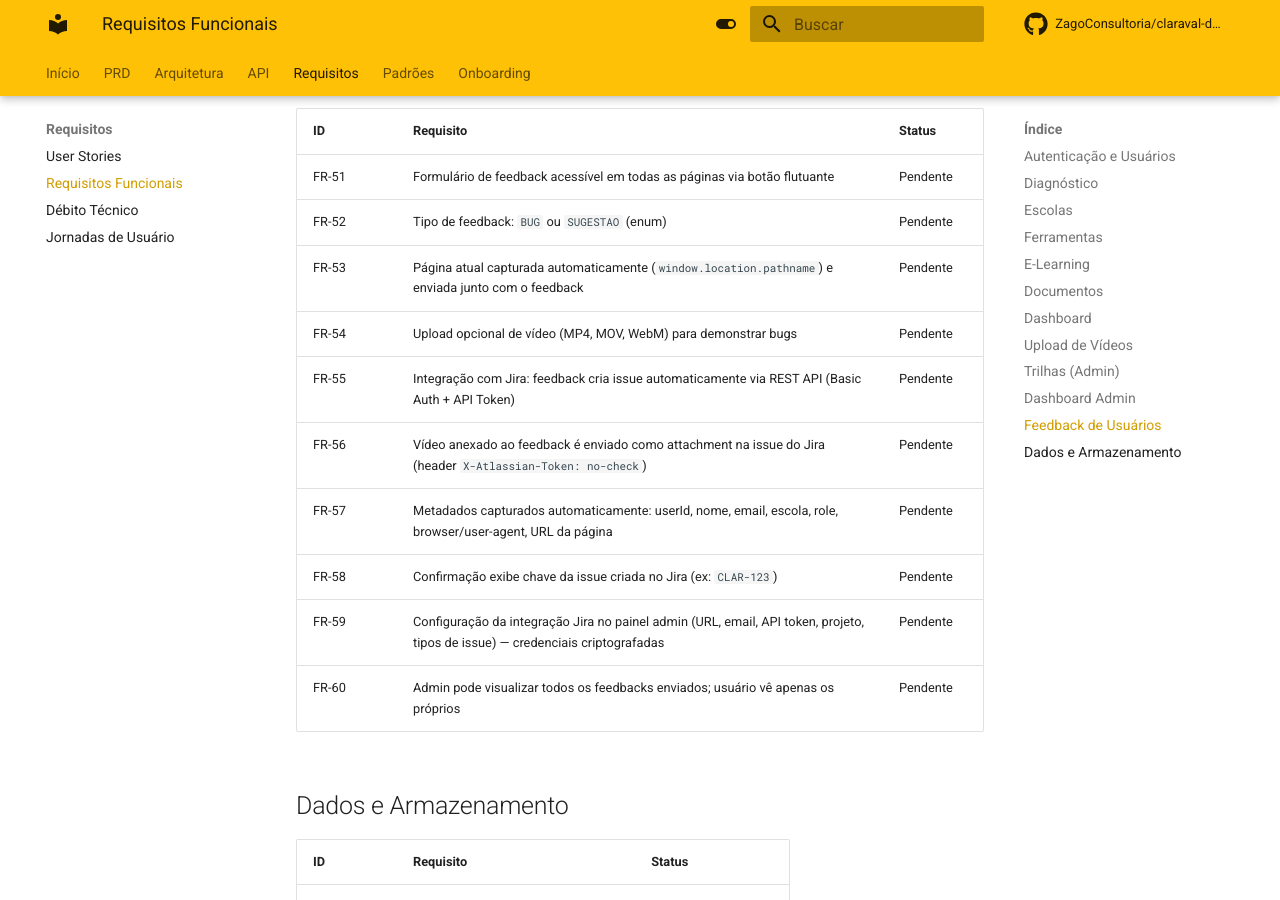
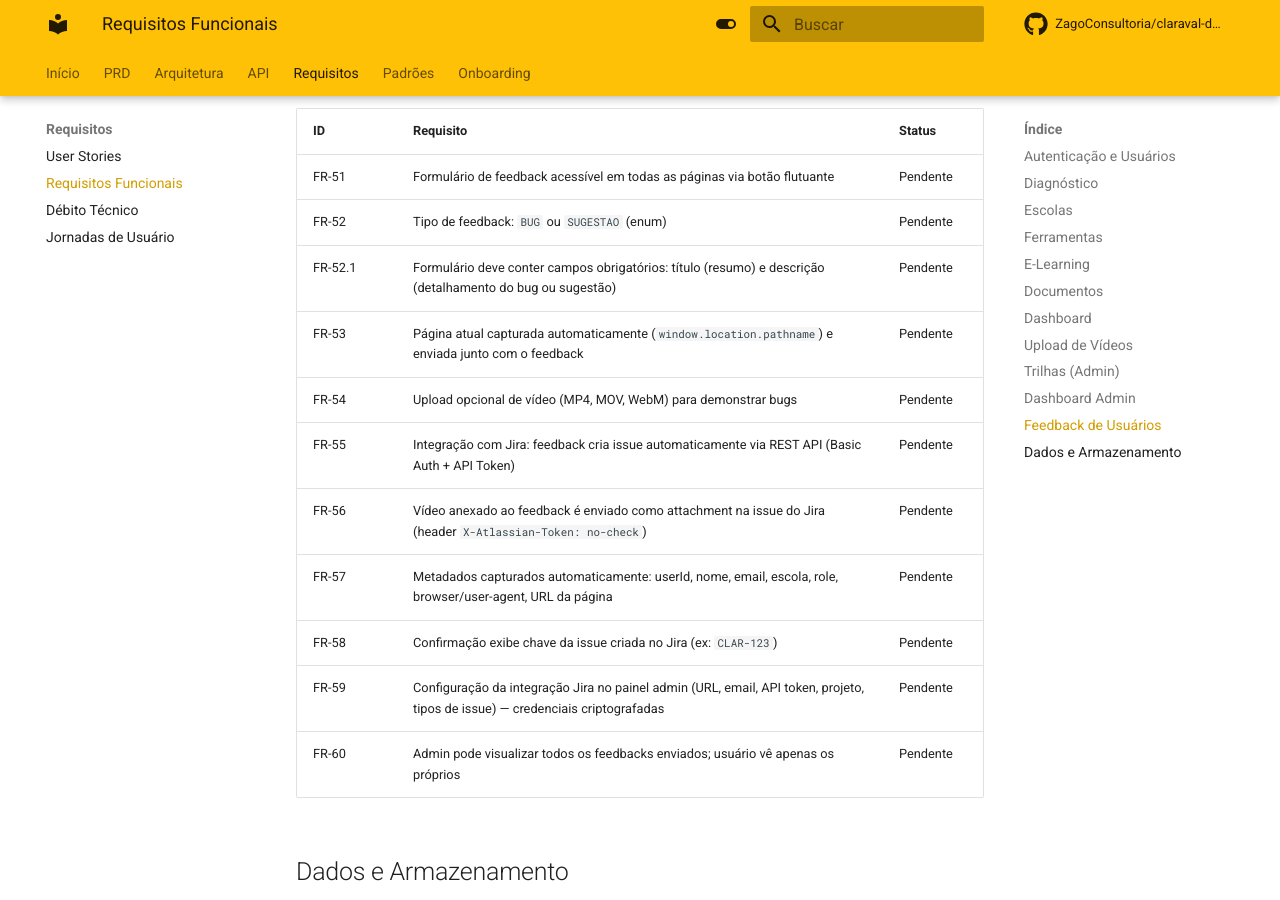
Before and after one commit to ZagoConsultoria/claraval-docs, an MkDocs documentation site: the page built from docs/requisitos/requisitos-funcionais.md, in a window 1280 px wide and 900 px high, scrolled down 4354 px. Built offline with MkDocs 1.6.1 and Material for MkDocs 9.7.7, drawn with Linux system fonts in a browser that asks for light colours; comment, search, counter and statistics services are not loaded.

Commit message:
docs: adicionar FR-52.1 — campos título e descrição obrigatórios no feedback
Co-Authored-By: Claude Opus 4.6 <noreply@anthropic.com>

```diff
--- a/docs/requisitos/requisitos-funcionais.md
+++ b/docs/requisitos/requisitos-funcionais.md
@@ -113,6 +113,7 @@
 |----|-----------|--------|
 | FR-51 | Formulário de feedback acessível em todas as páginas via botão flutuante | Pendente |
 | FR-52 | Tipo de feedback: `BUG` ou `SUGESTAO` (enum) | Pendente |
+| FR-52.1 | Formulário deve conter campos obrigatórios: título (resumo) e descrição (detalhamento do bug ou sugestão) | Pendente |
 | FR-53 | Página atual capturada automaticamente (`window.location.pathname`) e enviada junto com o feedback | Pendente |
 | FR-54 | Upload opcional de vídeo (MP4, MOV, WebM) para demonstrar bugs | Pendente |
 | FR-55 | Integração com Jira: feedback cria issue automaticamente via REST API (Basic Auth + API Token) | Pendente |
```
